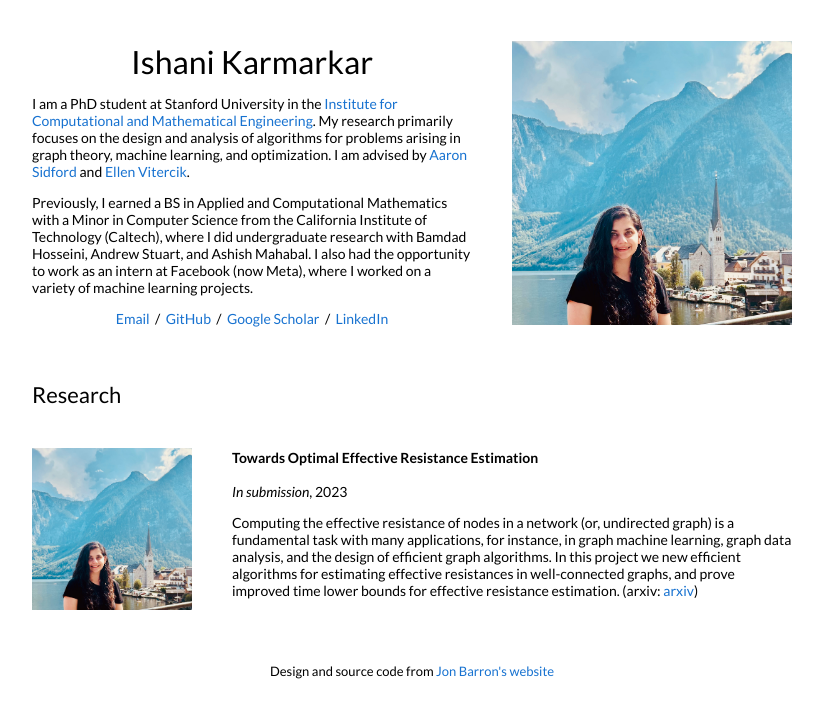
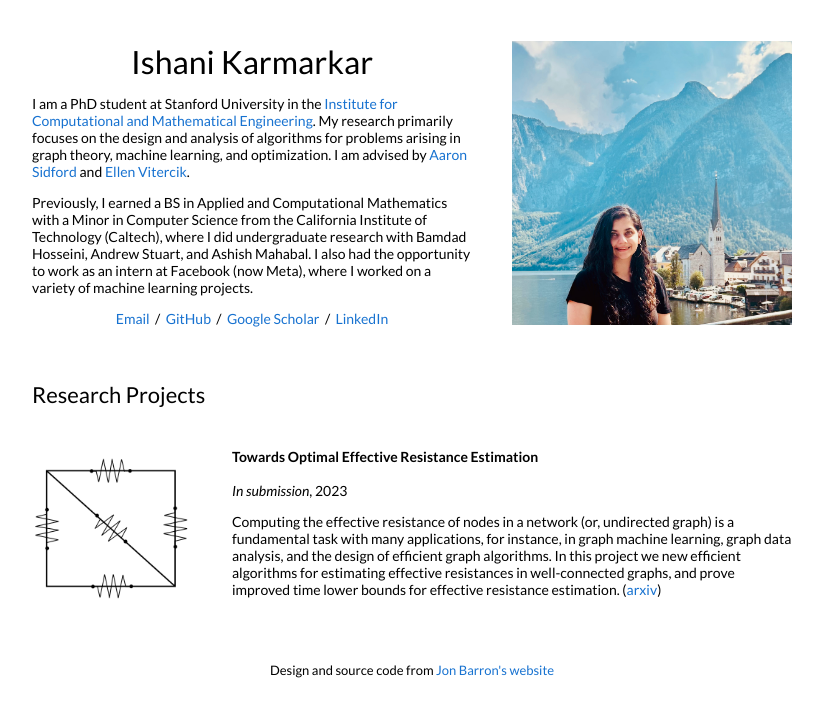
Before and after one commit to ishanikarmarkar/ishanikarmarkar.github.io, a Jekyll site: the page built from _posts/2010-09-14-test.markdown, in a window 1280 px wide. Shown: the top 718 px of the page, without its empty margins (228-1051 px from the left). Built offline with Jekyll 4.4.1, drawn with Linux system fonts in a browser that asks for light colours.

Commit message:
Fix link and photo

```diff
--- a/_layouts/default.html
+++ b/_layouts/default.html
@@ -48,7 +48,7 @@
         <table style="width:100%;border:0px;border-spacing:0px;border-collapse:separate;margin-right:auto;margin-left:auto;">
           <tr>
             <td style="padding:2.5%;width:100%;vertical-align:middle">
-              <h2>Research</h2>
+              <h2>Research Projects </h2>
               <!-- <p>
                 To be updated soon :)
               </p> -->
--- a/_posts/2010-09-14-test.markdown
+++ b/_posts/2010-09-14-test.markdown
@@ -1,7 +1,7 @@
 ---
 layout: post
 title:  "Towards Optimal Effective Resistance Estimation"
-image: images/profile.jpg
+image: images/effres.png
 date: 2023-06-24
 categories: research
 course: ""
@@ -10,4 +10,4 @@ author: "with Rajat Dwarknath and Aaron Sidford"
 subtitle:
 ---
 Computing the effective resistance of nodes in a network (or, undirected graph) is a fundamental task with many applications, for instance, in graph machine learning, graph data analysis, and the design of efficient graph algorithms. In this project we new efficient algorithms for estimating effective resistances in
-well-connected graphs, and prove improved time lower bounds for effective resistance estimation. (arxiv: <a href="https://arxiv.org/abs/2306.14820">arxiv</a>)
+well-connected graphs, and prove improved time lower bounds for effective resistance estimation. (<a href="https://arxiv.org/abs/2306.14820">arxiv</a>)
```
Also changed, not shown: images/effres.png (added).
